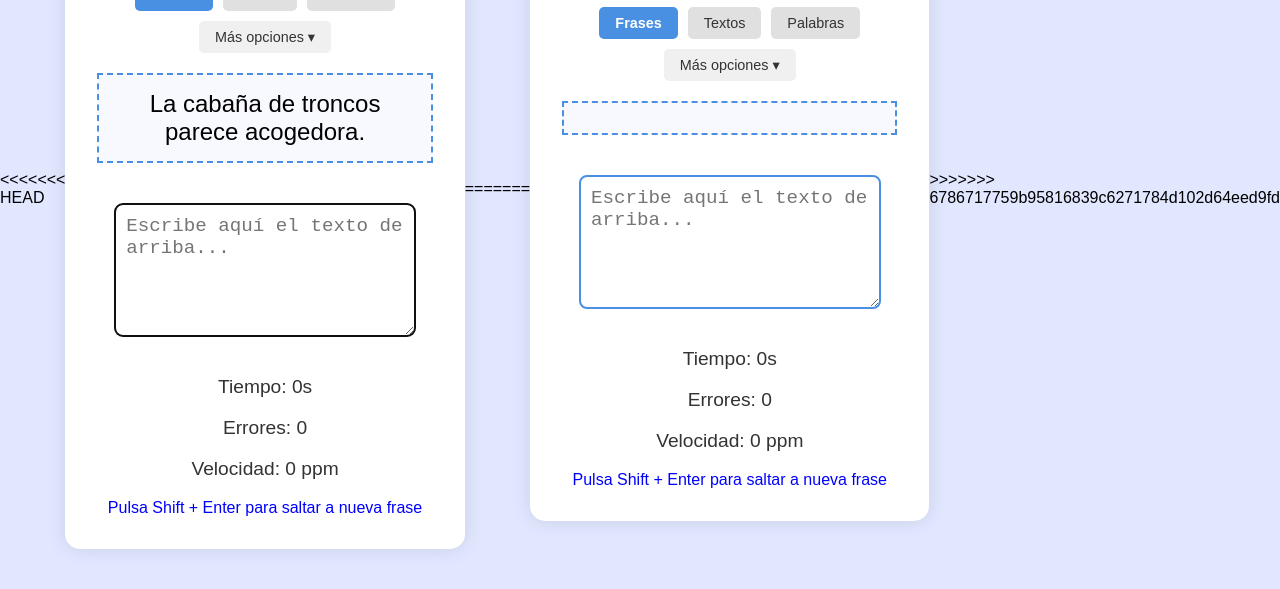
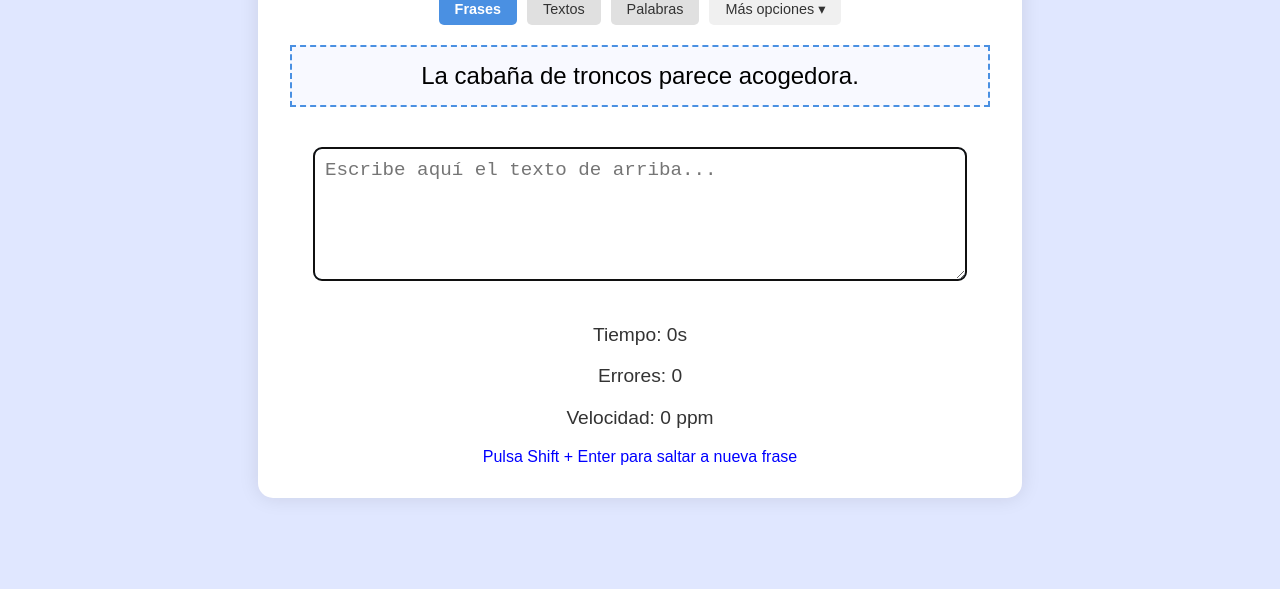
Before and after one commit to David-RG11/mecanography, a plain HTML site: page index.html in a window 1280 px wide. Shown: the part 211-800 px from the top of the page. Drawn offline with Linux system fonts and the light colour scheme.

Commit message:
Update index.html

```diff
--- a/index.html
+++ b/index.html
@@ -1,4 +1,4 @@
-<<<<<<< HEAD
+
 <!DOCTYPE html>
 <html lang="es">
 <head>
@@ -54,62 +54,3 @@
     <script type="module" src="script.js"></script>
 </body>
 </html>
-
-=======
-<!DOCTYPE html>
-<html lang="es">
-<head>
-    <meta charset="UTF-8">
-    <title>Mecanografía</title>
-    <link rel="stylesheet" href="styles.css">
-</head>
-<body>
-    <div class="container">
-        <h1>Practica Mecanografía 🚀</h1>
-
-        <!-- Selectores de categoría -->
-        <div class="category-section">
-            <div class="category-buttons">
-                <button id="btn-simple" class="category-btn active">Frases</button>
-                <button id="btn-compleja" class="category-btn">Textos</button>
-                <button id="btn-palabras" class="category-btn">Palabras</button>
-                <button id="toggle-more" class="toggle-btn">Más opciones ▾</button>
-            </div>
-
-            <!-- Categorías adicionales (inicialmente ocultas) -->
-            <div id="more-categories" class="more-categories">
-                <button data-cat="pangramas" class="category-btn">Pangramas</button>
-                <button data-cat="ingles" class="category-btn">Inglés</button>
-                <button data-cat="frances" class="category-btn">Francés</button>
-                <button data-cat="frasesConNumeros" class="category-btn">Frases con Números</button>
-                <button data-cat="frasesConSimbolos" class="category-btn">Frases con Símbolos</button>
-                <button data-cat="codigoPython" class="category-btn">Código Python</button>
-            </div>
-        </div>
-
-        <!-- Texto a copiar -->
-        <div id="quote" class="quote"></div>
-
-        <!-- Campo de escritura -->
-        <textarea
-            id="input"
-            class="input"
-            rows="5"
-            placeholder="Escribe aquí el texto de arriba..."
-        ></textarea>
-
-        <!-- Estadísticas -->
-        <div class="stats">
-            <p>Tiempo: <span id="time">0</span>s</p>
-            <p>Errores: <span id="errors">0</span></p>
-            <p>Velocidad: <span id="speed">0</span> ppm</p>
-        </div>
-
-        <!-- Mensaje de skip frase-->
-        <div id="message" style="display: block; color: blue;">Pulsa Shift + Enter para saltar a nueva frase</div>
-    </div>
-    <script type="module" src="script.js"></script>
-</body>
-</html>
-
->>>>>>> 6786717759b95816839c6271784d102d64eed9fd
```
